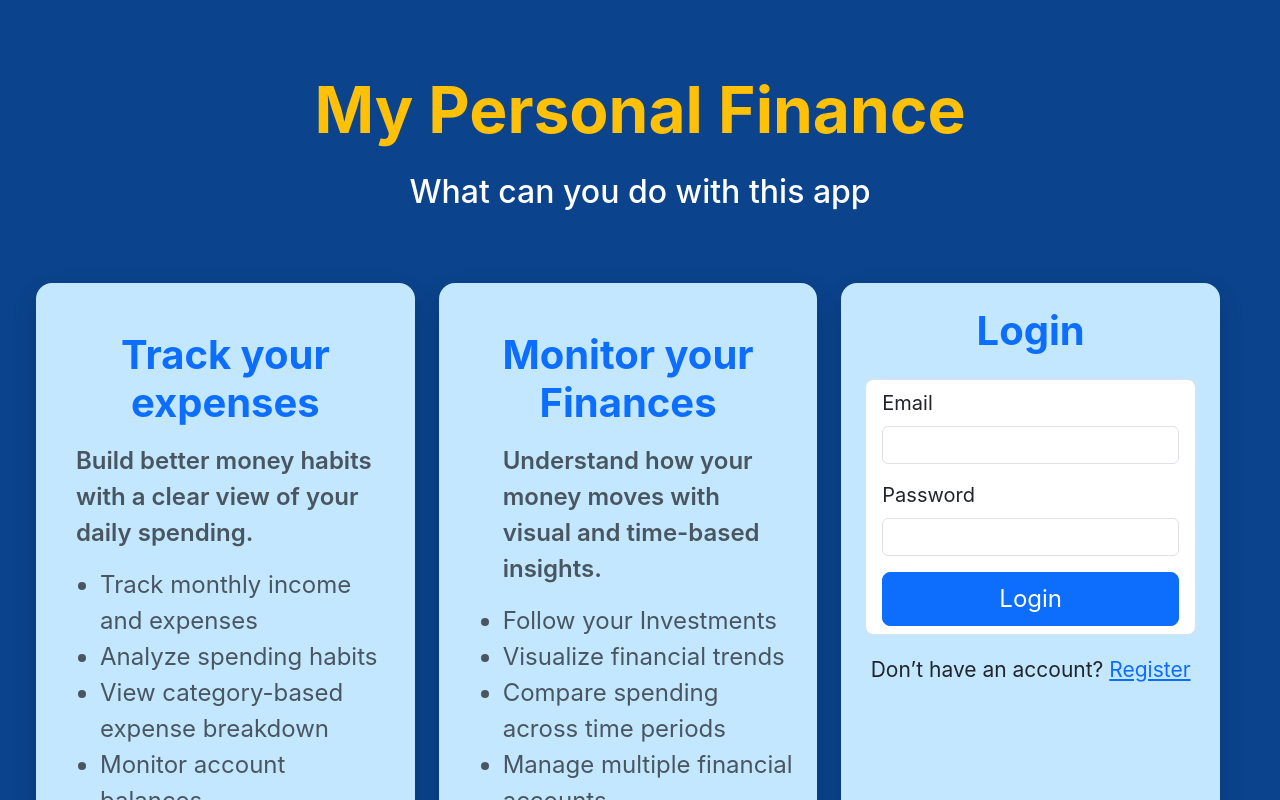
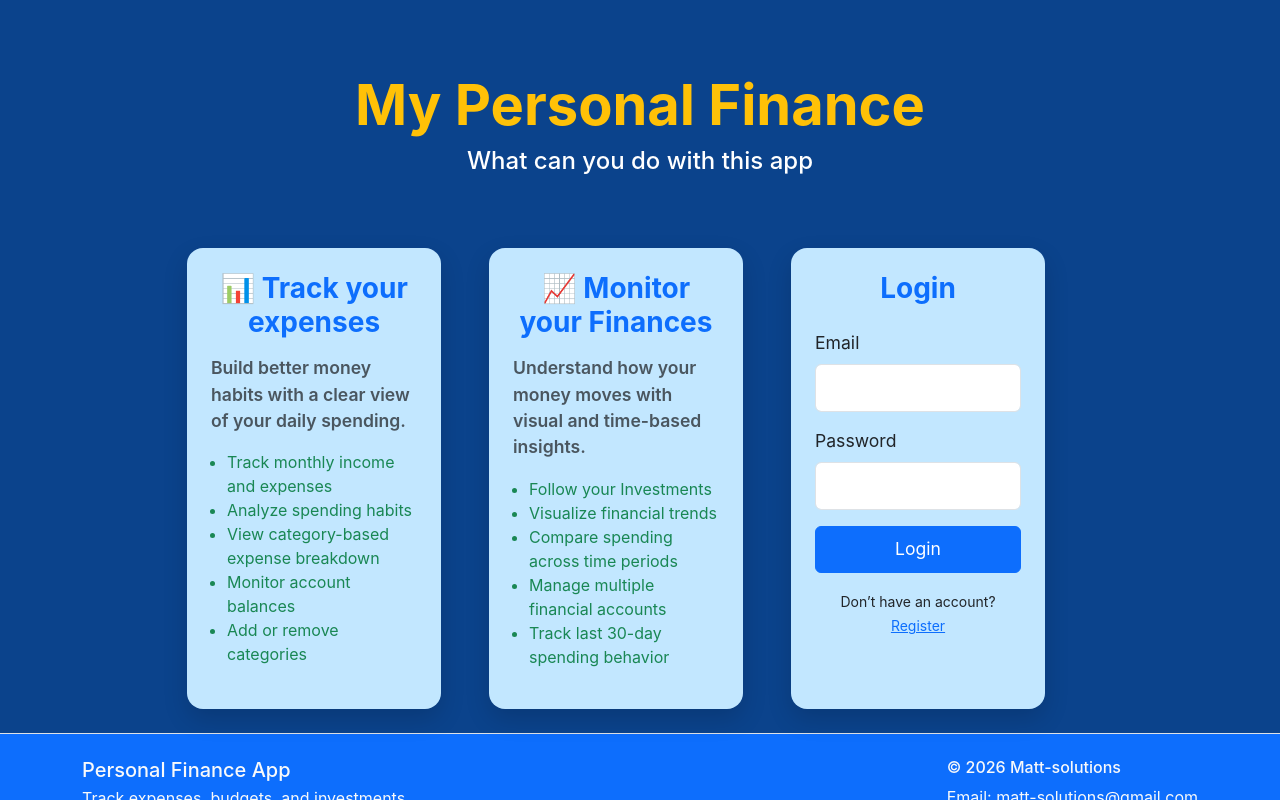
Before and after one commit to Plutarch1971/personal-finance-app, a React (Vite) app in the folder client/: page / in a window 1280 px wide. Shown: the top 800 px of the page. Built offline with nearby package versions, Linux system fonts and the light colour scheme; no server answers.

Commit message:
Added Footer and Layout to the App. Modified Login page making the cards smaller

```diff
--- a/client/src/App.css
+++ b/client/src/App.css
@@ -77,6 +77,9 @@
   padding: 0.2rem 0.45rem;
   font-size: 0.8rem;
 }
+.bg-footer{
+  background-color: #FCB07E
+}
 
 @media (max-width: 576px) {
   .same-btn {
@@ -85,3 +88,30 @@
     font-size: 0.72rem;
   }
 }
+
+/* Responsive adjustments for Login page on large screens */
+@media (min-width: 992px) {
+  .login-title {
+    font-size: 3.5rem !important;
+  }
+  .login-subtitle {
+    font-size: 1.5rem !important;
+  }
+  .login-card-title {
+    font-size: 1.75rem !important;
+  }
+  .login-card-text {
+    font-size: 1.1rem !important;
+  }
+  .login-card-list {
+    font-size: 1rem !important;
+  }
+  .login-card .form-control,
+  .login-card .btn {
+    padding: 0.6rem 1rem;
+    font-size: 1.1rem;
+  }
+  .login-card label {
+    font-size: 1.1rem;
+  }
+}
--- a/client/src/App.tsx
+++ b/client/src/App.tsx
@@ -1,4 +1,5 @@
 import { BrowserRouter, Routes, Route } from 'react-router-dom';
+import Layout from './components/Layout';
 import { AuthProvider } from './context/AuthContext';
 import Login from './pages/Login';
 import Register from './pages/Register';
@@ -17,6 +18,7 @@ function App() {
   <AuthProvider>
     <BrowserRouter>
     <Routes>
+      <Route element={<Layout />}>
       <Route path="/" element={<Login/>} />
       <Route path="/login" element={<Login/>} />
       <Route path="/register" element={<Register/>} />
@@ -90,7 +92,7 @@ function App() {
           }
         />
 
-
+     </Route>
     </Routes>
     </BrowserRouter>
   </AuthProvider>
--- /dev/null
+++ b/client/src/components/Footer.tsx
@@ -0,0 +1,19 @@
+export default function Footer(){
+    return (
+            <footer className="bg-primary text-light py-4 mt-auto border-top">
+            <div className="container d-flex justify-content-between flex-wrap">
+
+                <div>
+                <h5 className="mb-1">Personal Finance App</h5>
+                <p>Track expenses, budgets, and investments.</p>
+                </div>
+
+                <div className="d-flex flex-column">
+                <h6>© 2026 Matt-solutions</h6>
+                <p>Email: matt-solutions@gmail.com</p>
+                </div>
+
+            </div>
+            </footer>
+)
+}
--- /dev/null
+++ b/client/src/components/Layout.tsx
@@ -0,0 +1,17 @@
+import { Outlet } from 'react-router-dom';
+import Footer from '../components/Footer';
+
+export default function Layout() {
+  return (
+    <div className="d-flex flex-column min-vh-100">
+
+      {/* Page Content */}
+      <main className="flex-grow-1">
+        <Outlet />
+      </main>
+
+      {/* Global Footer */}
+      <Footer />
+    </div>
+  );
+}
--- a/client/src/pages/Login.tsx
+++ b/client/src/pages/Login.tsx
@@ -31,23 +31,23 @@ export default function Login() {
   };
 
   return (
-    <div className="container-fluid vh-100 d-flex flex-column">
-      <div className="text-center py-5 mt-4">
-          <h1 className="text-warning display-3 fw-bold mb-3">My Personal Finance</h1>
-          <h2 className="fs-2 text-center text-white h4 mt-4 mb-0"> What can you do with this app</h2>
+    <div className="container-fluid d-flex flex-column">
+      <div className="text-center py-5 mt-4 login-header">
+          <h1 className="text-warning display-5 fw-bold mb-2 login-title">My Personal Finance</h1>
+          <h2 className="fs-5 text-center text-white mb-0 login-subtitle"> What can you do with this app</h2>
       </div>
       <div className="flex-grow-1 d-flex align-items-start p-4">
-            <div className="row w-100 justify-content-center g-4 align-items-stretch">
-                <div className="col-12 col-md-4 col-lg-4">
-                      <div className="card h-100 rounded-4 login-card bg-card">
-                          <div className="card-body p-4 d-flex flex-column mt-4">
-                            <strong><h5 className="fw-bold fs-1 mb-3 text-center text-primary">
-                              Track your expenses
-                            </h5></strong>
-                            <p className="text-muted fw-semibold ms-3 fs-4 mb-3">
+            <div className="row w-100 justify-content-center g-4 g-lg-5 align-items-stretch">
+                <div className="col-12 col-md-3">
+                      <div className="card h-100 border-0 shadow-sm rounded-4 login-card bg-card">
+                          <div className="card-body p-3 p-lg-4 d-flex flex-column">
+                            <h4 className="fw-bold fs-4 mb-3 text-center text-primary login-card-title">
+                              📊 Track your expenses
+                            </h4>
+                            <p className="text-muted fw-semibold mb-3 login-card-text">
                               Build better money habits with a clear view of your daily spending.
                             </p>
-                            <ul className="list ms-3 fs-4 ps-4 text-muted">
+                            <ul className="list ps-3 text-success fw-normal login-card-list">
                               <li>Track monthly income and expenses</li>
                               <li>Analyze spending habits</li>
                               <li>View category-based expense breakdown</li>
@@ -57,14 +57,14 @@ export default function Login() {
                           </div>
                       </div>
                 </div>
-                <div className="col-12 col-md-4 col-lg-4">
-                      <div className="card h-100 border-0 shadow-lg rounded-4 login-card bg-card">
-                          <div className="card-body p-4 d-flex flex-column mt-4">
-                           <strong><h5 className="fw-bold fs-1 mb-3 text-center text-primary">Monitor your Finances</h5></strong>
-                              <p className="text-muted fw-semibold ms-3 fs-4 mb-3 ps-4">
+                <div className="col-12 col-md-3">
+                      <div className="card h-100 border-0 shadow-sm rounded-4 login-card bg-card">
+                          <div className="card-body p-3 p-lg-4 d-flex flex-column">
+                           <h4 className="fw-bold fs-4 mb-3 text-center text-primary login-card-title">📈 Monitor your Finances</h4>
+                              <p className="text-muted fw-semibold mb-3 login-card-text">
                                 Understand how your money moves with visual and time-based insights.
                               </p>
-                            <ul className="list ms-3 fs-4 ps-3 small text-muted ps-4">
+                            <ul className="list ps-3 text-success fw-normal login-card-list">
                               <li>Follow your Investments</li>
                               <li>Visualize financial trends</li>
                               <li>Compare spending across time periods</li>
@@ -74,17 +74,16 @@ export default function Login() {
                           </div>
                       </div>
                 </div>
-                    <div className="col-12 col-md-4 col-lg-4">
-                        <div className="card h-100 border-0 shadow-lg rounded-4 bg-card">
-                          <div className="card-body p-4 d-flex flex-column">
-                            <h3 className="fw-bold mb-4 fs-1 text-center text-primary">Login</h3>
+                    <div className="col-12 col-md-3">
+                        <div className="card h-100 border-0 shadow-sm rounded-4 login-card bg-card">
+                          <div className="card-body p-3 p-lg-4 d-flex flex-column">
+                            <h3 className="fw-bold mb-4 fs-4 text-center text-primary login-card-title">Login</h3>
 
                             {error && (
                               <div className="alert alert-danger">{error}</div>
                             )}
 
-                            <form className="form-control form-control-lg"
-                                  onSubmit={handleSubmit}>
+                            <form onSubmit={handleSubmit}>
                               <div className="mb-3">
                                 <label className="form-label">Email</label>
                                 <input
@@ -108,13 +107,13 @@ export default function Login() {
                               </div>
                               <button
                                 type="submit"
-                                className="btn btn-primary fs-4 btn-lg w-100"
+                                className="btn btn-primary w-100"
                                 disabled={loading}
                               >
                                 {loading ? 'Logging in...' : 'Login'}
                               </button>
                             </form>
-                              <div className="text-center fs-4 mt-3">
+                              <div className="text-center mt-3">
                               <small>
                                 Don’t have an account?{' '}
                                 <Link to="/register">Register</Link>
--- a/client/src/pages/Report.tsx
+++ b/client/src/pages/Report.tsx
@@ -15,8 +15,8 @@ export default function Report(){
     const [ activeView, setActiveView ] = useState<'summary' | 'table' | 'chart' |'account'| null>(null);
     const navigate = useNavigate();
 
-     return (
-        <div className="container-fluid report-background w-100 vh-100 pt-4">
+      return (
+          <div className="container-fluid report-background w-100 pt-4">
                     <div className="row mt-5">
                         <div className="col-8 col-lg-12">
                             <div className="d-flex flex-row flex-wrap w-100">
```
Also changed, not shown: client/src/index.css (+2 -10 lines).
